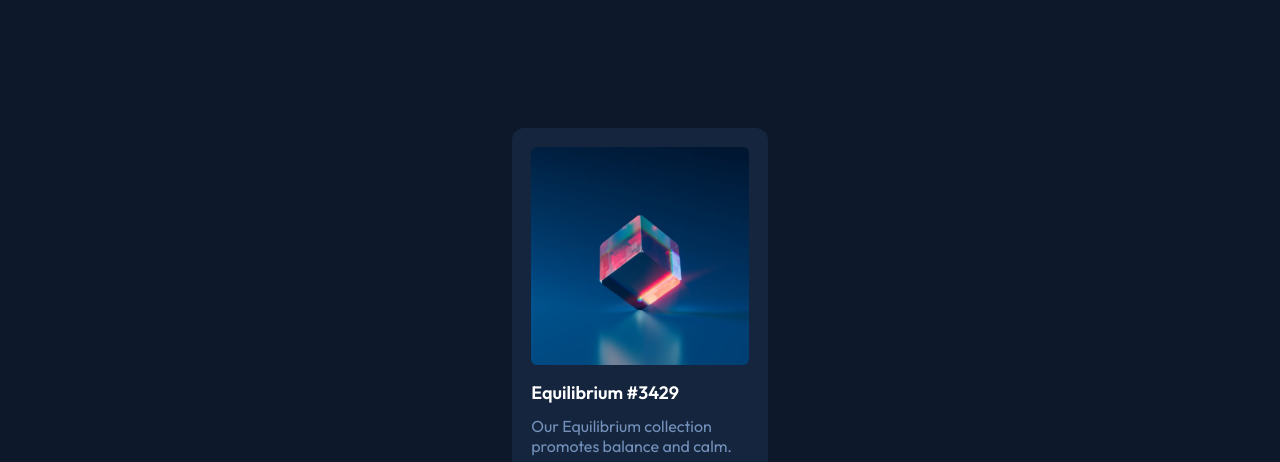
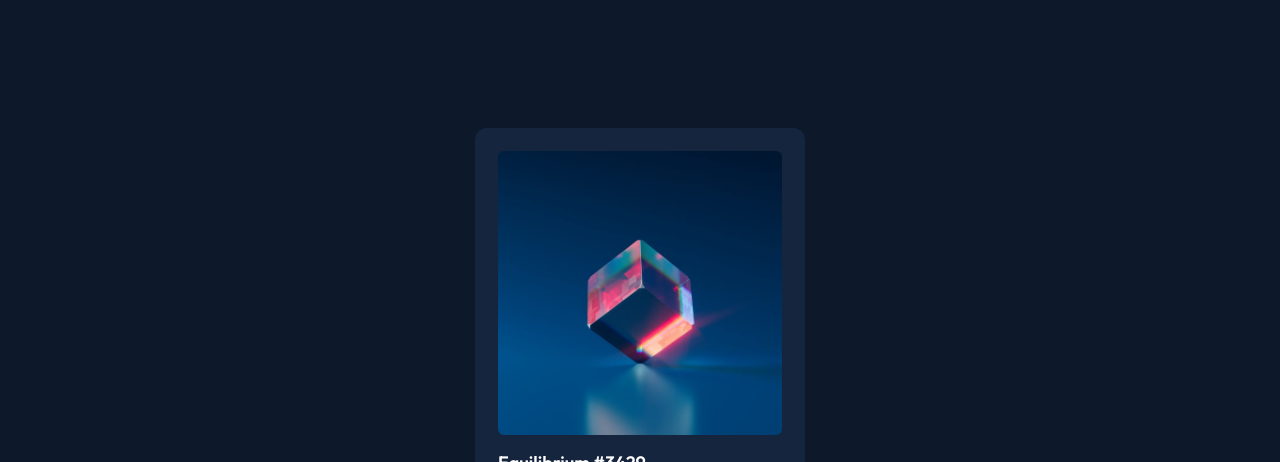
Before and after one commit to jaimeandres77/NftCard, a website: page views/index.html in a window 1280 px wide. Shown: the top 462 px of the page. Drawn offline with Linux system fonts and the light colour scheme.

Commit message:
Fixing Screen View

```diff
--- a/public/css/style.css
+++ b/public/css/style.css
@@ -138,7 +138,9 @@ h2:hover{
 @media screen and (min-width:375px){
     article{
         width: 20%;
-        padding: 1.5%
+        padding: 23px;
+        min-width: 330px;
+
     }
 
 }
```
